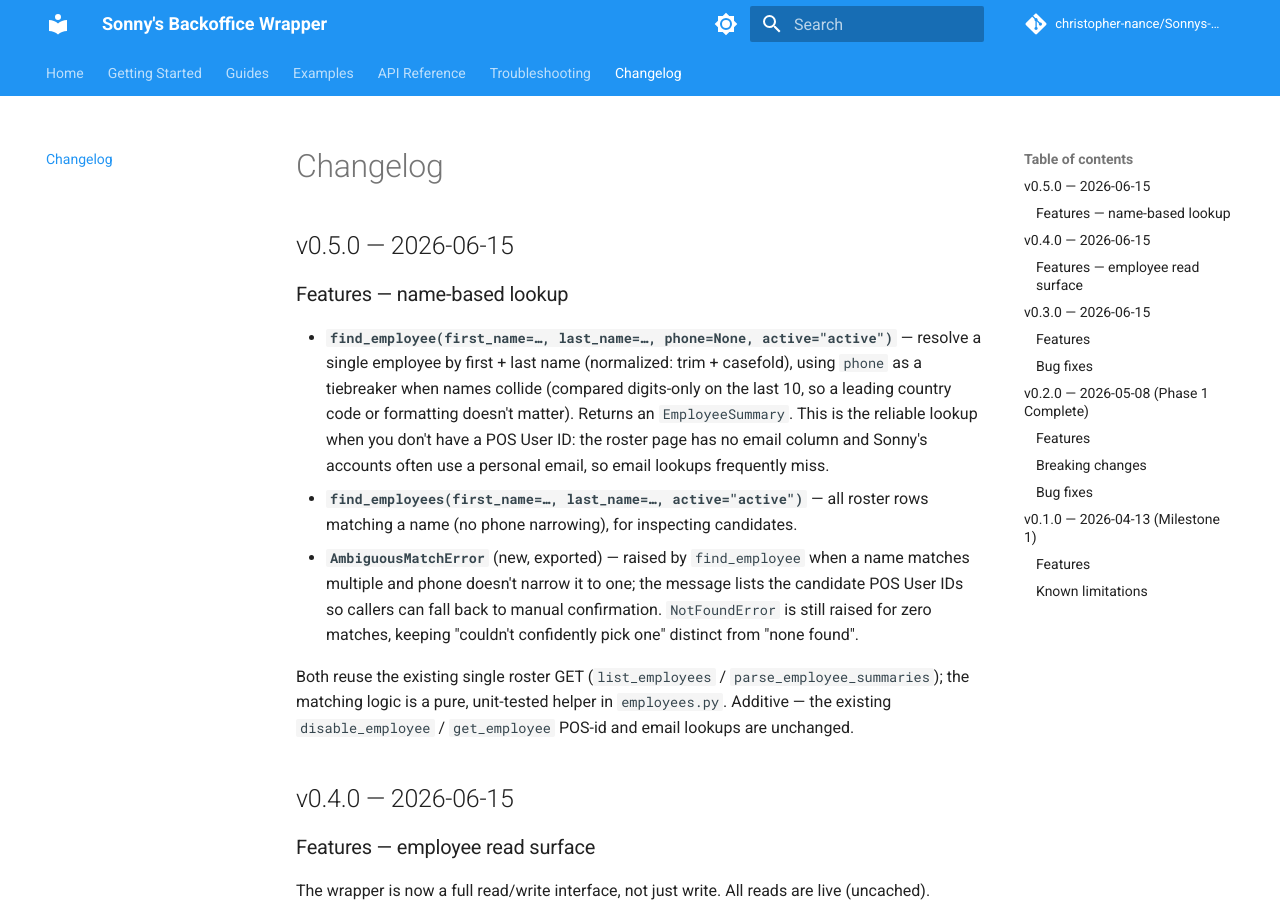
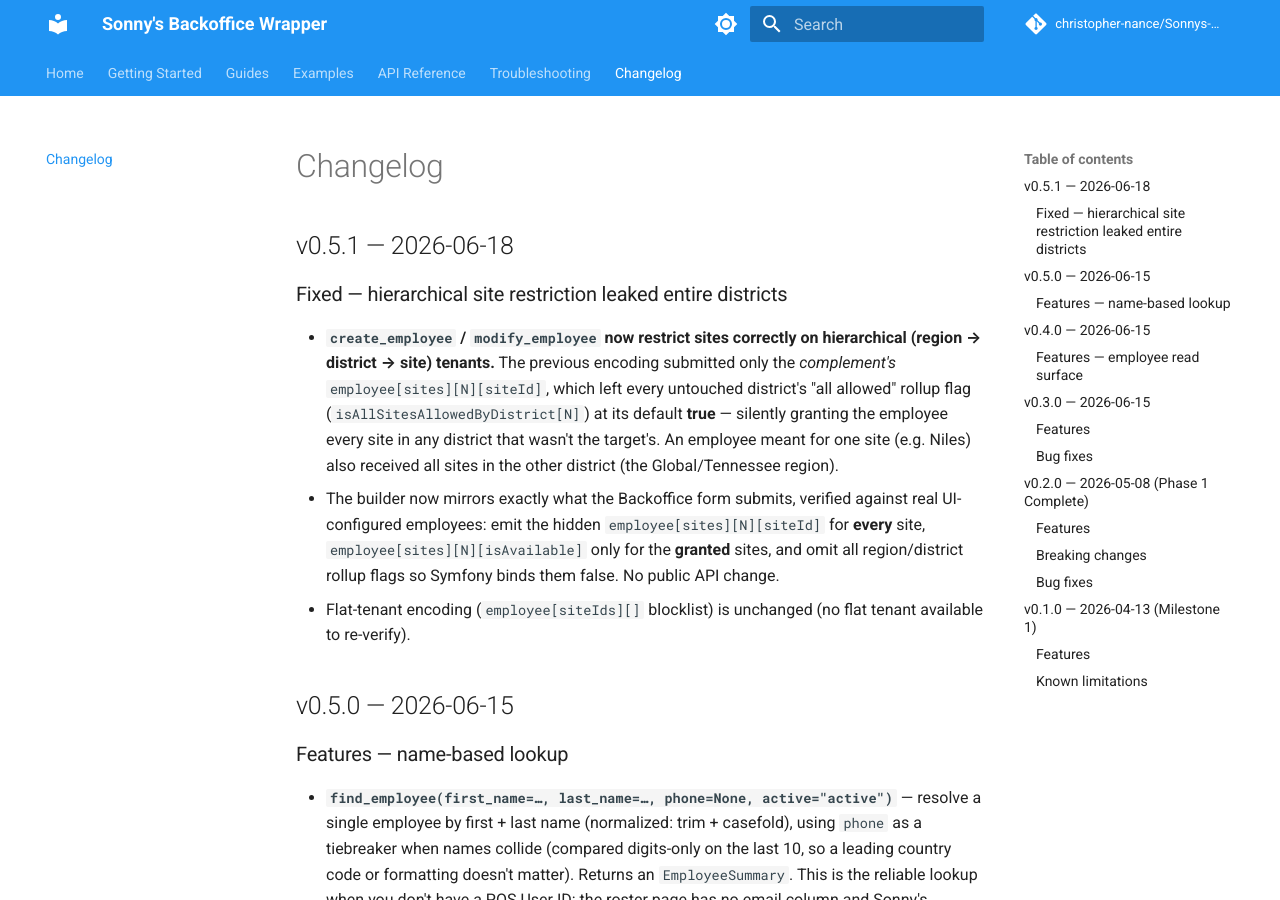
Before and after one commit to christopher-nance/Sonnys-Backoffice-Wrapper, an MkDocs documentation site: the page built from docs/changelog.md, in a window 1280 px wide and 900 px high. Built offline with MkDocs 1.6.1 and Material for MkDocs 9.7.7, drawn with Linux system fonts in a browser that asks for light colours; comment, search, counter and statistics services are not loaded.

Commit message:
fix(sites): correct hierarchical site restriction (was leaking whole districts)
The site-restriction encoding submitted only the complement's
employee[sites][N][siteId] and never managed the region/district
"all allowed" rollup flags, so any district the restriction didn't
fully reach kept isAllSitesAllowedByDistrict[N] at its default true —
silently granting every site in it. An employee restricted to one site
(e.g. Niles, district 2) also received all of district 1's sites.

Mirror what the Backoffice form actually submits (verified against real
UI-configured employees): emit hidden employee[sites][N][siteId] for
every site, employee[sites][N][isAvailable] only for granted sites, and
omit all rollup flags so Symfony binds them false. create_employee and
modify_employee share the one corrected helper. Flat-tenant encoding
unchanged (no flat tenant to re-verify).

Bump to v0.5.1; update changelog and the CLAUDE.md gotcha. 166 unit tests green.

Co-Authored-By: Claude Opus 4.8 (1M context) <noreply@anthropic.com>

```diff
--- a/docs/changelog.md
+++ b/docs/changelog.md
@@ -1,4 +1,21 @@
 # Changelog
+
+## v0.5.1 — 2026-06-18
+
+### Fixed — hierarchical site restriction leaked entire districts
+
+- **`create_employee` / `modify_employee` now restrict sites correctly on hierarchical
+  (region → district → site) tenants.** The previous encoding submitted only the *complement's*
+  `employee[sites][N][siteId]`, which left every untouched district's "all allowed" rollup flag
+  (`isAllSitesAllowedByDistrict[N]`) at its default **true** — silently granting the employee every
+  site in any district that wasn't the target's. An employee meant for one site (e.g. Niles) also
+  received all sites in the other district (the Global/Tennessee region).
+- The builder now mirrors exactly what the Backoffice form submits, verified against real
+  UI-configured employees: emit the hidden `employee[sites][N][siteId]` for **every** site,
+  `employee[sites][N][isAvailable]` only for the **granted** sites, and omit all region/district
+  rollup flags so Symfony binds them false. No public API change.
+- Flat-tenant encoding (`employee[siteIds][]` blocklist) is unchanged (no flat tenant available to
+  re-verify).
 
 ## v0.5.0 — 2026-06-15
 
--- a/pyproject.toml
+++ b/pyproject.toml
@@ -4,7 +4,7 @@ build-backend = "hatchling.build"
 
 [project]
 name = "sonnys-backoffice-wrapper"
-version = "0.5.0"
+version = "0.5.1"
 description = "Programmatic user management for Sonny's Carwash Controls Backoffice via pure HTTP requests"
 readme = "README.md"
 requires-python = ">=3.10"
--- a/src/sonnys_backoffice/__init__.py
+++ b/src/sonnys_backoffice/__init__.py
@@ -32,7 +32,7 @@ from .models import (
     WageRecord,
 )
 
-__version__ = "0.5.0"
+__version__ = "0.5.1"
 
 __all__ = [
     "SonnysBackofficeClient",
```
Also changed, not shown: CLAUDE.md (+1 -1 lines), 4 other files.
